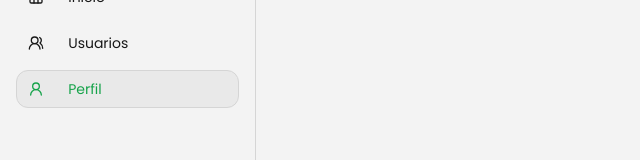
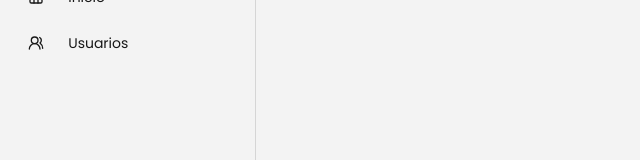
Before and after one commit to garibcatastrofe/garibs-sidebar-app, a Next.js app: page /profile in a window 1280 px wide. Shown: the part 128-288 px from the top of the page, without its empty margins (0-640 px from the left). Built offline with nearby package versions, Linux system fonts and the light colour scheme.

Commit message:
feat: :sparkles: Cambios en Links

```diff
--- a/shared/components/sidebar/Sidebar.tsx
+++ b/shared/components/sidebar/Sidebar.tsx
@@ -93,12 +93,12 @@ export function Sidebar({
       <aside
         className={`flex flex-col z-60 transition-all bg-background duration-300 justify-between h-dvh border-r border-r-line absolute lg:static ${expanded ? "w-64 top-0 left-0" : "lg:w-18 w-64 -left-64 top-0"}`}
       >
-        <div className="flex flex-col w-full h-full p-4">
+        <div className="flex flex-col w-full h-full">
           <div
-            className={`flex items-center mb-16 relative ${expanded ? "justify-end" : "lg:justify-center justify-end"}`}
+            className={`flex items-center mb-16 relative px-4 pt-4 ${expanded ? "justify-end" : "lg:justify-center justify-end"}`}
           >
             <div
-              className={`transition-all duration-300 pointer-events-none absolute ${expanded ? "w-24 lg:opacity-100 left-0" : "left-0 w-24 lg:w-0 lg:opacity-0 lg:-left-64"}`}
+              className={`transition-all duration-300 pointer-events-none absolute ${expanded ? "w-24 lg:opacity-100 left-4" : "left-0 w-24 lg:w-0 lg:opacity-0 lg:-left-64"}`}
             >
               <LogoIcon />
             </div>
@@ -114,9 +114,12 @@ export function Sidebar({
             </button>
           </div>
 
-          <div className="flex flex-col items-center h-full gap-2 overflow-x-hidden overflow-y-auto">
+          <div className="flex flex-col items-center h-full gap-2 overflow-hidden px-4 pb-4">
             <Tooltip.Provider delayDuration={100}>
-              {links.map((link) => (
+              {links.map((link) => {
+                if (link.label === "Perfil") return;
+
+                return (
                   <Tooltip.Root
                     key={link.href}
                     open={!expanded && openTooltip === link.href}
@@ -132,14 +135,12 @@ export function Sidebar({
                         onMouseLeave={() => {
                           setOpenTooltip(null);
                         }}
-                      className={`px-[0.70rem] py-2 rounded-xl flex relative transition-all items-center duration-300 w-full ${
-                        expanded ? "gap-6" : "lg:gap-0 gap-6"
-                      } ${linkClasses(link.href)}`}
+                        className={`px-[0.70rem] py-2 rounded-xl flex relative items-center w-full gap-6 ${linkClasses(link.href)}`}
                       >
                         <link.icon className="size-4 min-w-4 min-h-4" />
 
                         <span
-                        className={`transition-all duration-300 text-sm ${
+                          className={`text-sm transition-all duration-300 ${
                             expanded
                               ? "w-full opacity-100"
                               : "lg:w-0 w-fit lg:opacity-0 opacity-100 pointer-events-none"
@@ -183,7 +184,8 @@ export function Sidebar({
                       )}
                     </AnimatePresence>
                   </Tooltip.Root>
-              ))}
+                );
+              })}
             </Tooltip.Provider>
           </div>
         </div>
```
Lines whose indentation alone changed are shown as unchanged.
